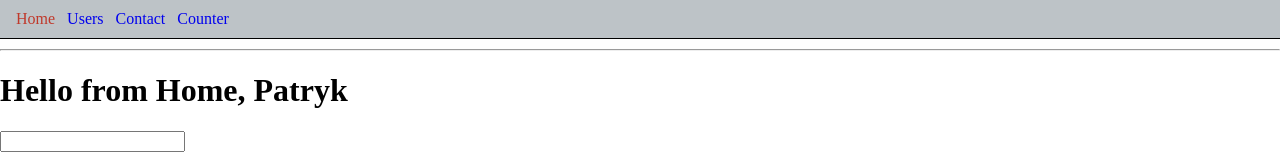
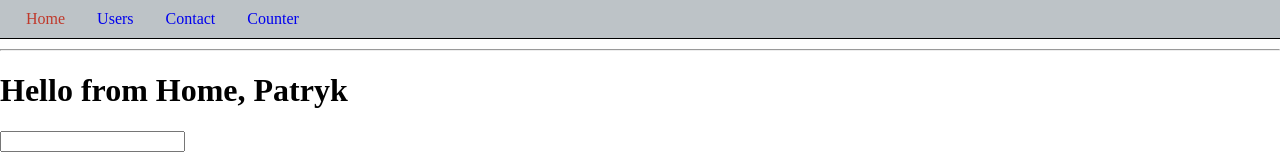
Before and after one commit to patrykomiotek/pd-react-app, a React (Create React App) app: page / in a window 1280 px wide. Shown: the top 158 px of the page. Built offline with nearby package versions, Linux system fonts and the light colour scheme.

Commit message:
css in js

```diff
--- a/src/components/Menu/Link.js
+++ b/src/components/Menu/Link.js
@@ -1,14 +1,26 @@
-import { NavLink } from 'react-router-dom';
+import {NavLink} from 'react-router-dom';
+
+// import {blue} from './colors';
 
 const styles = {
   marginLeft: 6,
   marginRight: 6,
   textDecoration: 'none',
-  color: '#2c3e50;'
+  // color: blue,
+  // ':hover': {
+
+  // }
+  children: {
+    margin: 10,
+  },
 };
 
-function Link({ to, children  }) {
-  return <NavLink to={to} exact style={styles} activeClassName="Link--active">{children}</NavLink>;
+function Link({to, children}) {
+  return (
+    <NavLink to={to} exact style={styles} activeClassName="Link--active">
+      <span style={styles.children}>{children}</span>
+    </NavLink>
+  );
   // return <NavLink to={to} exact className="Link" activeClassName="active">{children}</NavLink>;
 }
 
--- /dev/null
+++ b/src/components/Menu/colors.js
@@ -0,0 +1,6 @@
+export const red = '#f00';
+export const blue = '#2980b9';
+
+// primaryColor
+// secondaryColor
+// headerColor
```
